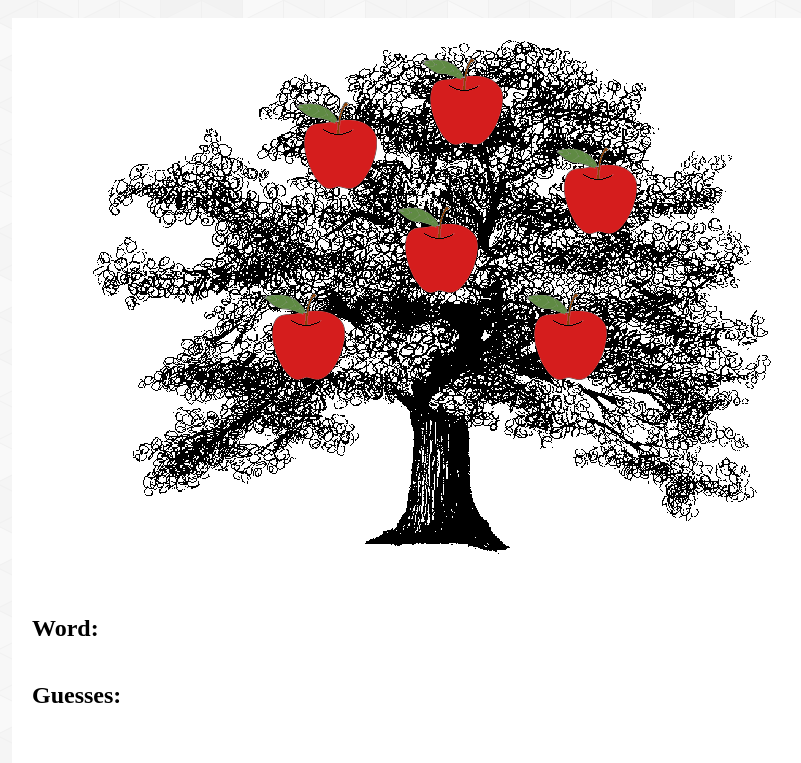
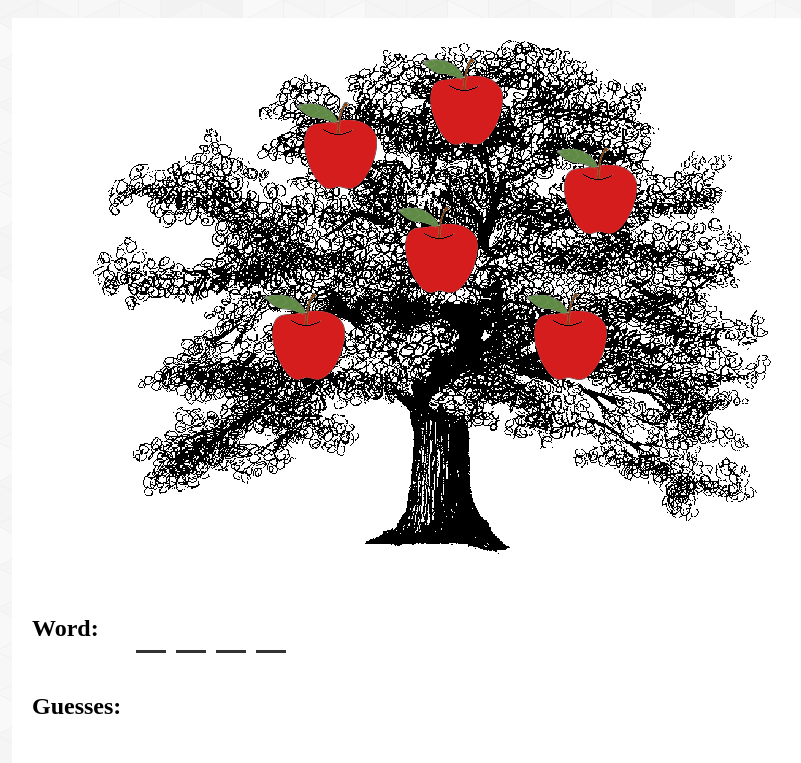
Before and after one commit to jayshenk/course_220, a plain HTML site: page lesson_7/guess_word/index.html in a window 1280 px wide. Shown: the whole page, without its empty margins (208-1009 px from the left). Drawn offline with nearby package versions, Linux system fonts and the light colour scheme.

Commit message:
Complete Guess a Word, Part 2: Core Functions

```diff
--- a/lesson_7/guess_word/index.html
+++ b/lesson_7/guess_word/index.html
@@ -5,7 +5,6 @@
     <meta charset="UTF-8" />
     <link rel="stylesheet" href="stylesheets/site.css" />
     <script src="https://ajax.googleapis.com/ajax/libs/jquery/1.12.4/jquery.min.js"></script>
-    <script src="javascripts/game.js"></script>
   </head>
   <body>
     <main>
@@ -22,5 +21,6 @@
         <h2>Guesses:</h2>
       </div>
     </main>
+    <script src="javascripts/game.js"></script>
   </body>
 </html>
--- a/lesson_7/guess_word/javascripts/game.js
+++ b/lesson_7/guess_word/javascripts/game.js
@@ -1,9 +1,43 @@
+var $message = $('#message');
+var $letters = $('#spaces');
+var $guesses = $('#guesses');
+var $apples = $('#apples');
+
 var randomWord = function() {
   var words = ['apple', 'banana', 'orange', 'pear'];
+  var idx = Math.floor(Math.random() * words.length);
 
-  return function() {
-    var idx = Math.floor(Math.random() * words.length);
+  return words.splice(idx, 1)[0];
+}
 
-    return words.splice(idx, 1)[0];
-  };
-}();
+var Game = {
+  word: '',
+  incorrect: 0,
+  lettersGuessed: [],
+  maxWrongGuesses: 6,
+
+  createBlanks: function() {
+    var spaces = (new Array(this.word.length + 1)).join('<span></span>');
+
+    $letters.find('span').remove();
+    $letters.append(spaces);
+    this.$spaces = $('#spaces span');
+  },
+
+  displayMessage: function(text) {
+    $message.text(text);
+  },
+
+  init: function() {
+    this.word = randomWord();
+    if (!this.word) {
+      this.displayMessage('Sorry, I\'ve run out of words!');
+    }
+    this.word = this.word.split('');
+    this.createBlanks();
+    return this;
+  }
+}
+
+var game = Object.create(Game);
+game.init();
```
